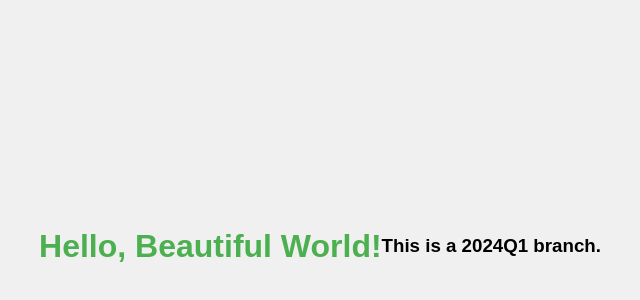
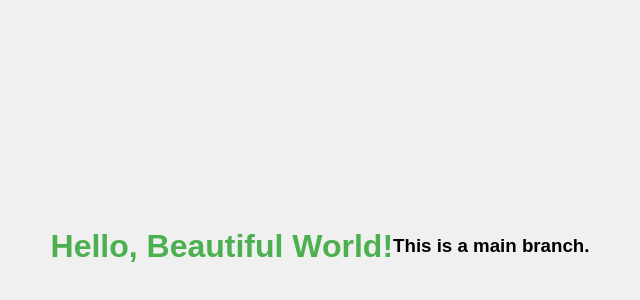
Before and after one commit to kiransrp/webapp, a plain HTML site: page index.html in a window 1280 px wide. Shown: the part 154-454 px from the top of the page, without its empty margins (320-960 px from the left). Drawn offline with Linux system fonts and the light colour scheme.

Commit message:
Update index.html

```diff
--- a/index.html
+++ b/index.html
@@ -22,6 +22,6 @@
 <body>
 
 <h1>Hello, Beautiful World!</h1>
-<h3> This is a 2024Q1 branch. </h3>
+<h3> This is a main branch. </h3>
 </body>
 </html>
```
